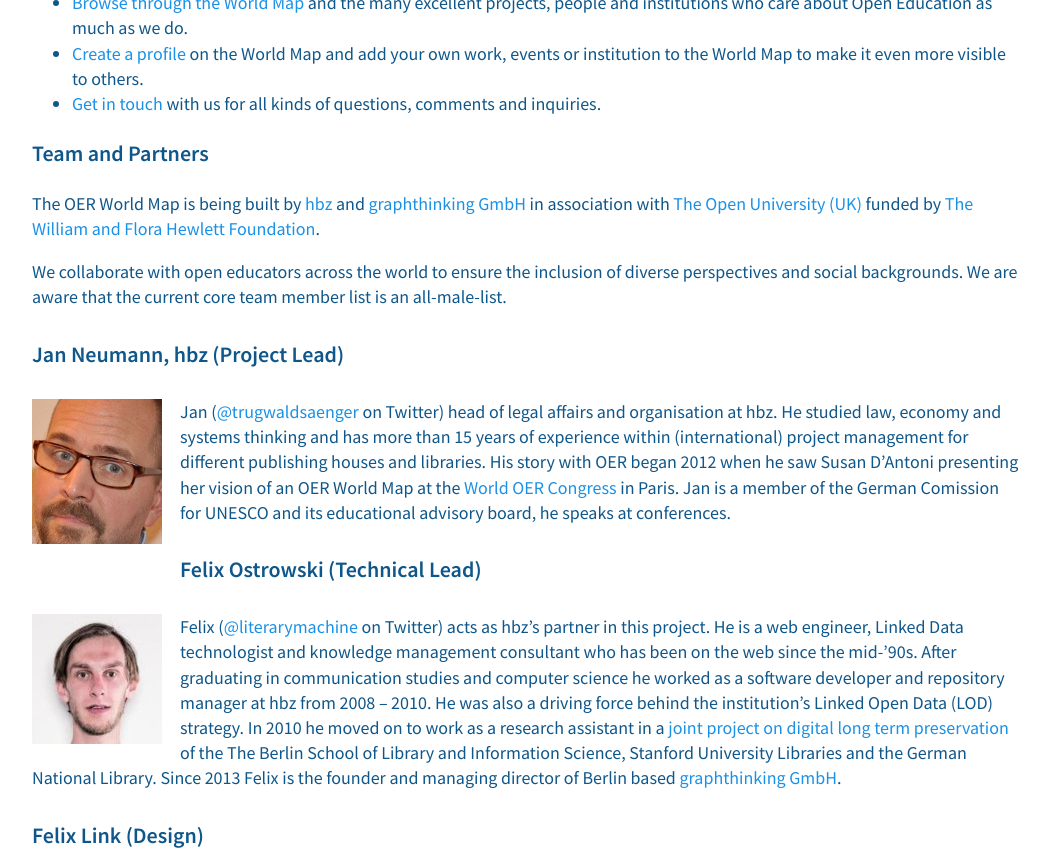
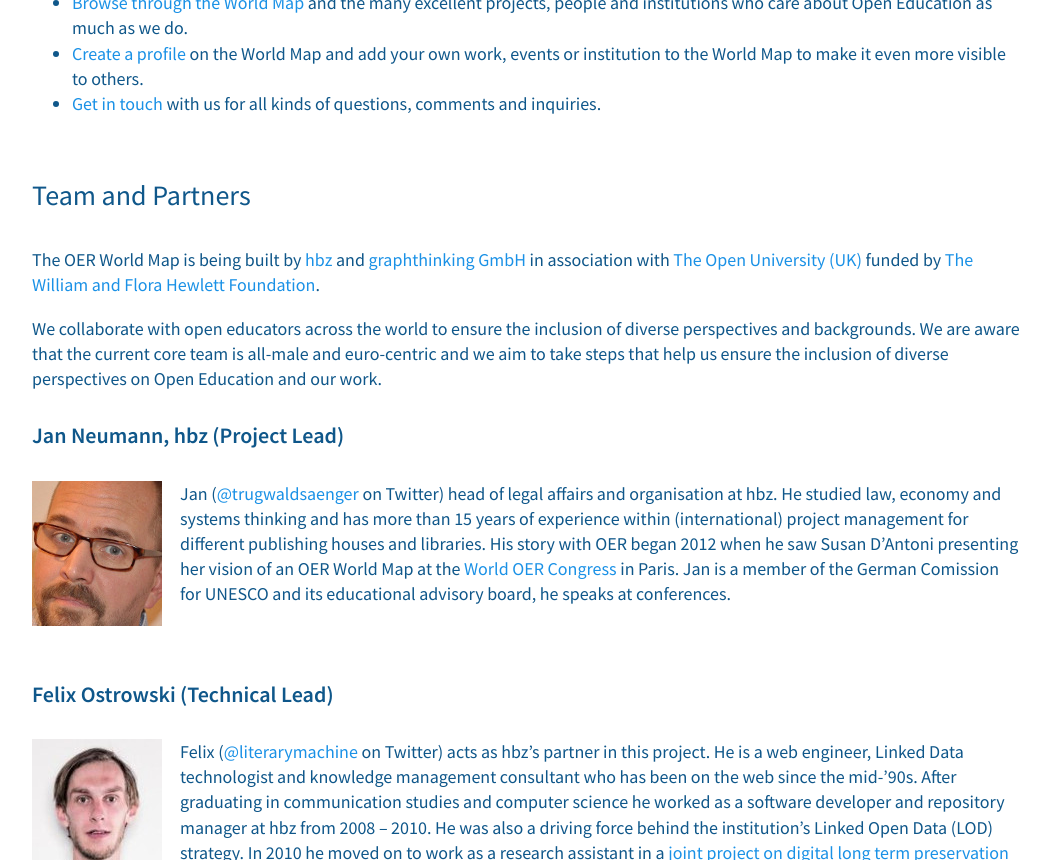
Before and after one commit to hbz/oerworldmap-ui, a Jekyll site: the page built from docs/about.de.md, in a window 1280 px wide and 1400 px high, scrolled down 968 px. Shown: the top 860 px of the window, without its empty margins (114-1164 px from the left). Built offline with Jekyll 4.4.1, drawn with Linux system fonts in a browser that asks for light colours; nearby versions of some CDN libraries; comment, search, counter and statistics services are not loaded; a style sheet for code colours, icons or effects is not loaded; some of the changed text lies outside the part shown; grey boxes are pictures that could not be loaded.

Commit message:
New translations about.md (German)

```diff
--- a/docs/about.de.md
+++ b/docs/about.de.md
@@ -34,27 +34,41 @@
 *https://twitter.com/philosopher1978/status/1115602400507621380*
 <br style="clear:both;"> -->
 
-### Team and Partners
+## Team and Partners
 
 The OER World Map is being built by [hbz](http://www.hbz-nrw.de) and [graphthinking GmbH](http://www.graphthinking.com) in association with [The Open University (UK)](http://www.open.ac.uk/) funded by [The William and Flora Hewlett Foundation](http://www.hewlett.org/).
 
-We collaborate with open educators across the world to ensure the inclusion of diverse perspectives and social backgrounds. We are aware that the current core team member list is an all-male-list.
+We collaborate with open educators across the world to ensure the inclusion of diverse perspectives and backgrounds. We are aware that the current core team is all-male and euro-centric and we aim to take steps that help us ensure the inclusion of diverse perspectives on Open Education and our work.
 
 #### Jan Neumann, hbz (Project Lead)
 
 ![Jan Neumann](/assets/images/image03.jpg) Jan ([@trugwaldsaenger](https://twitter.com/trugwaldsaenger) on Twitter) head of legal affairs and organisation at hbz. He studied law, economy and systems thinking and has more than 15 years of experience within (international) project management for different publishing houses and libraries. His story with OER began 2012 when he saw Susan D’Antoni presenting her vision of an OER World Map at the [World OER Congress](https://oerworldmap.org/resource/urn:uuid:c27c383c-ecab-44e7-be67-24a741586afe) in Paris. Jan is a member of the German Comission for UNESCO and its educational advisory board, he speaks at conferences.
 
+<br style="clear:both" />
+
 #### Felix Ostrowski (Technical Lead)
 
 ![Felix Ostrowski](/assets/images/image00.jpg) Felix ([@literarymachine](https://twitter.com/literarymachine) on Twitter) acts as hbz’s partner in this project. He is a web engineer, Linked Data technologist and knowledge management consultant who has been on the web since the mid-’90s. After graduating in communication studies and computer science he worked as a software developer and repository manager at hbz from 2008 – 2010. He was also a driving force behind the institution’s Linked Open Data (LOD) strategy. In 2010 he moved on to work as a research assistant in a [joint project on digital long term preservation](http://www.lukii.hu-berlin.de/) of the The Berlin School of Library and Information Science, Stanford University Libraries and the German National Library. Since 2013 Felix is the founder and managing director of Berlin based [graphthinking GmbH](http://www.graphthinking.com/).
+
+<br style="clear:both" />
 
 #### Felix Link (Design)
 
 ![Felix Link](/assets/images/felix-link.png) Felix joined the project in October 2015, being the UI-/frontend-designer of the OER World Map. He studied graphic and communication design from 2006 to 2012. Since 2008 he has been working as a freelance designer for both agencies and own clients, developing and implementing projects in corporate, editorial and web design. He is interested in design as a conceptual and integrated process as well as a characteristic expression of its content.
 
-#### Adrian Pohl (Metadata & General Support )
+<br style="clear:both" />
+
+#### Adrian Pohl (Metadata & General Support)
 
 ![Adrian Pohl](/assets/images/image09.jpg) Adrian ([@acka47](https://twitter.com/acka47) on Twitter) has been working at the hbz since 2008. He is the metadata and RDF vocabulary expert for the development of hbz's linked open data service “lobid” and also responsible for the project management. He has been actively promoting open knowledge, web standards and the use of open source software in the international library community. Adrian initiated the establishment of a German-speaking working group for [OER metadata](https://wiki.dnb.de/display/DINIAGKIM/OER-Metadaten-Gruppe) within the Competence Center for Interoperable Metadata (KIM) of the German Initiative for Network Information (DINI).
+
+<br style="clear:both" />
+
+#### Matthias Andrasch (Webdevelopment & General Support)
+
+Matthias ([@m_andrasch](https://twitter.com/m_andrasch) on Twitter) studied Media Education and learned Webdevelopment early in his life. He is fascinated by Open movements such as Open Source, Open Science, Open Education and Open Educational Resources. Before working in the hbz he experienced challenges regarding OER first-hand while working in the OERlabs project.
+
+<br style="clear:both" />
 
 ### OER World Map Team Alumini
 
```
